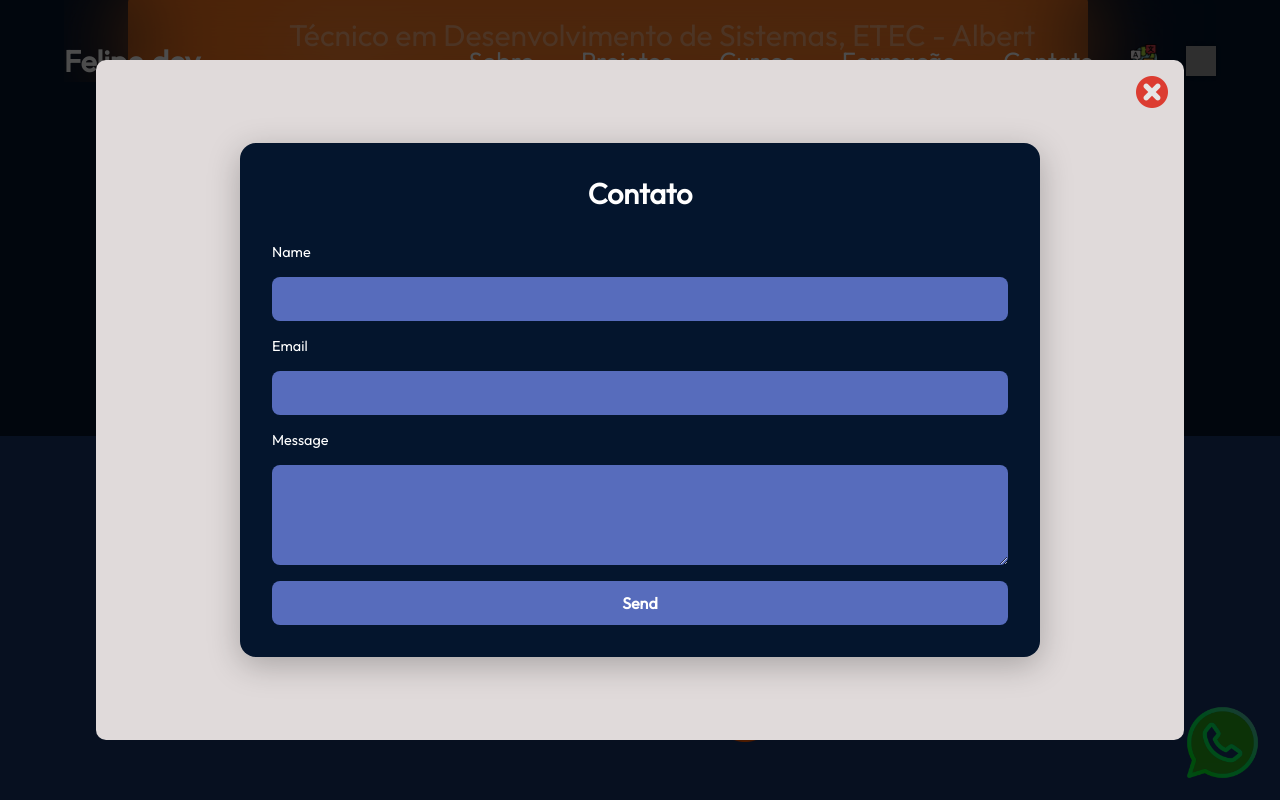
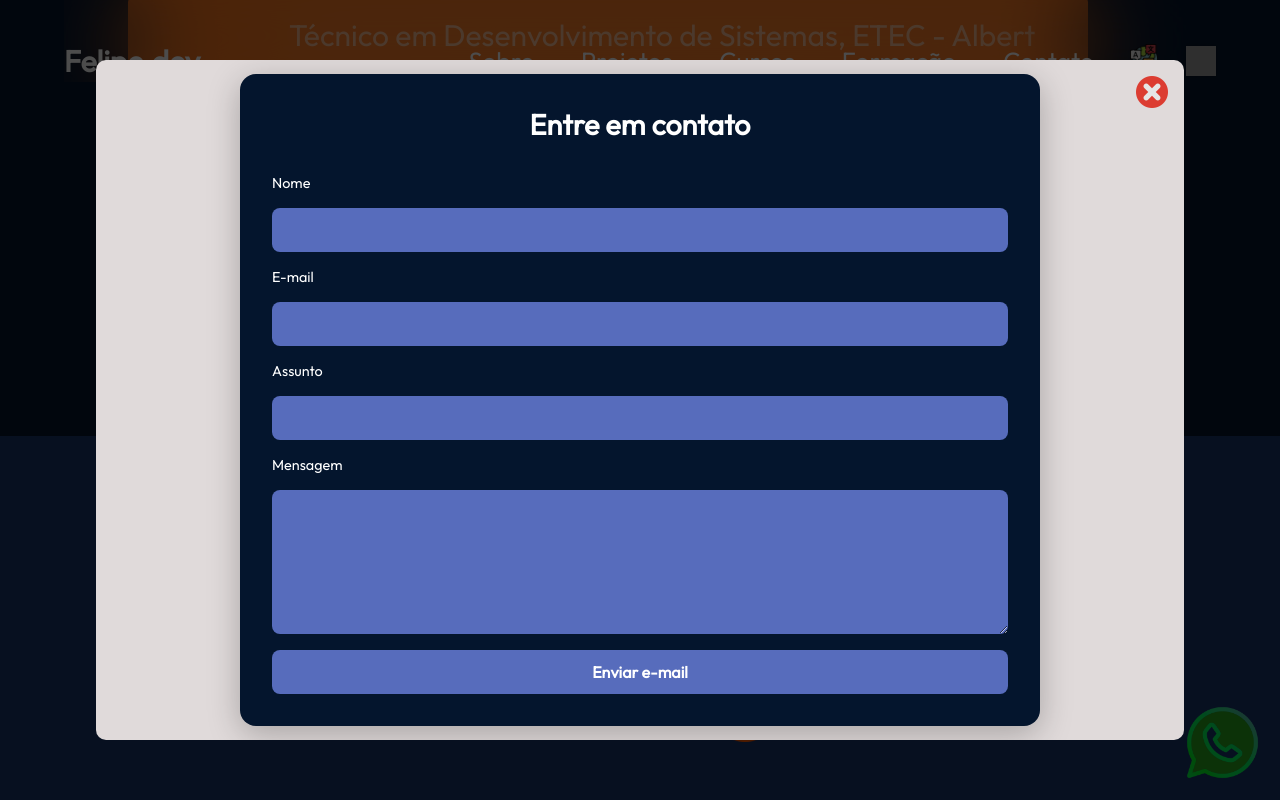
Before and after one commit to FelipeRibeir0/portfolio, a React (Vite) app: page / in a window 1280 px wide. Both pictures are taken after a click on the item "felipecorreiaribeiro7@gmail.com". Shown: the part 5290-6090 px from the top of the page. Built offline with nearby package versions, Linux system fonts and the light colour scheme; grey boxes are pictures that could not be loaded.

Commit message:
feat: :sparkles: Finalizando o modal de contato por email
Modal consome a api do emailjs e está melhor estruturado, com form otmizado e subject

```diff
--- a/src/components/ModalContactForm/ModalContactForm.jsx
+++ b/src/components/ModalContactForm/ModalContactForm.jsx
@@ -11,18 +11,23 @@ export const ModalContactForm = ({ isOpen, onClose }) => {
   const sendEmail = (e) => {
     e.preventDefault();
 
+    const {
+      VITE_EMAILJS_SERVICE_ID: serviceId,
+      VITE_EMAILJS_TEMPLATE_ID: templateId,
+      VITE_EMAILJS_PUBLIC_KEY: publicKey,
+    } = import.meta.env;
+
     emailjs
-      .sendForm("YOUR_SERVICE_ID", "YOUR_TEMPLATE_ID", form.current, {
-        publicKey: "YOUR_PUBLIC_KEY",
+      .sendForm(serviceId, templateId, form.current, {
+        publicKey: publicKey,
       })
       .then(
         () => {
-          console.log("SUCCESS!");
           form.current.reset();
           onClose();
         },
         (error) => {
-          console.log("FAILED...", error.text);
+          console.error("FAILED...", error.text);
         }
       );
   };
@@ -30,15 +35,48 @@ export const ModalContactForm = ({ isOpen, onClose }) => {
   return (
     <Modal isOpen={isOpen} onClose={onClose}>
       <div className={styles.container}>
-        <h1 className={styles.title}>{t("title")}</h1>
-        <form ref={form} onSubmit={sendEmail}>
-          <label htmlFor="user_name">Name</label>
-          <input type="text" name="user_name" id="user_name" required />
-          <label htmlFor="user_email">Email</label>
-          <input type="email" name="user_email" id="user_email" required />
-          <label htmlFor="message">Message</label>
-          <textarea name="message" id="message" required />
-          <input type="submit" value="Send" />
+        <h1 className={styles.title}>{t("titleModal")}</h1>
+        <form ref={form} onSubmit={sendEmail} noValidate>
+          <label htmlFor="userName">{t("userName")}</label>
+          <input
+            type="text"
+            name="userName"
+            id="userName"
+            required
+            maxLength={50}
+            title="Seu nome completo (máx. 50 caracteres)"
+            autoComplete="off"
+          />
+          <label htmlFor="userEmail">{t("userEmail")}</label>
+          <input
+            type="email"
+            name="userEmail"
+            id="userEmail"
+            required
+            maxLength={70}
+            title="Insira um e-mail válido (máx. 70 caracteres)"
+            autoComplete="off"
+          />
+          <label htmlFor="subject">{t("subject")}</label>
+          <input
+            type="text"
+            name="subject"
+            id="subject"
+            required
+            maxLength={70}
+            title="Assunto da mensagem (máx. 70 caracteres)"
+            autoComplete="off"
+          />
+          <label htmlFor="message">{t("message")}</label>
+          <textarea
+            name="message"
+            id="message"
+            required
+            maxLength={1000}
+            rows={6}
+            title="Escreva sua mensagem (máx. 1000 caracteres)"
+          />
+          <input type="submit" value={t("sendButton")} />
         </form>
       </div>
     </Modal>
--- a/src/components/ModalContactForm/ModalContactForm.module.css
+++ b/src/components/ModalContactForm/ModalContactForm.module.css
@@ -1,6 +1,5 @@
 .container {
   width: 800px;
-  max-width: 800px;
   padding: 2rem;
   background-color: var(--color-bg);
   border-radius: 16px;
@@ -62,7 +61,7 @@ input[type="submit"] {
 }
 
 input[type="submit"]:hover {
-  background-color: var(--color-quaternary);
+  background-color: var(--color-tertiary);
 }
 
 @keyframes fadeIn {
@@ -75,3 +74,17 @@ input[type="submit"]:hover {
     transform: translateY(0);
   }
 }
+
+@media screen and (max-width:980px) {
+
+  .container {
+    width: 500px;
+  }
+}
+
+@media screen and (max-width:600px) {
+
+  .container {
+    width: 100%;
+  }
+}
--- a/src/locale/en/contact.json
+++ b/src/locale/en/contact.json
@@ -1,4 +1,10 @@
 {
     "title": "Contact",
-    "text": "Feel free to reach out"
-  }
+    "text": "Feel free to reach out",
+    "titleModal": "Contact Me",
+    "userName": "Name",
+    "userEmail": "Email",
+    "message": "Message",
+    "subject": "Subject",
+    "sendButton": "Send Email"
+}
--- a/src/locale/es/contact.json
+++ b/src/locale/es/contact.json
@@ -1,4 +1,10 @@
 {
-    "title": "Contacto",
-    "text": "Siéntete libre de ponerte en contacto"
+"title": "Contacto",
+"text": "No dudes en contactarme",
+"titleModal": "Contáctame",
+"userName": "Nombre",
+"userEmail": "Correo electrónico",
+"message": "Mensaje",
+"subject": "Asunto",
+"sendButton": "Enviar correo electrónico"
 }
--- a/src/locale/pt/contact.json
+++ b/src/locale/pt/contact.json
@@ -1,4 +1,10 @@
 {
-    "title": "Contato",
-    "text": "Sinta-se à vontade para entrar em contato"
-  }
+"title": "Contato",
+"text": "Sinta-se à vontade para entrar em contato",
+"titleModal": "Entre em contato",
+"userName": "Nome",
+"userEmail": "E-mail",
+"message": "Mensagem",
+"subject": "Assunto",
+"sendButton": "Enviar e-mail"
+}
```
Also changed, not shown: 1 other file (tests, documents, lock files or other folders).
